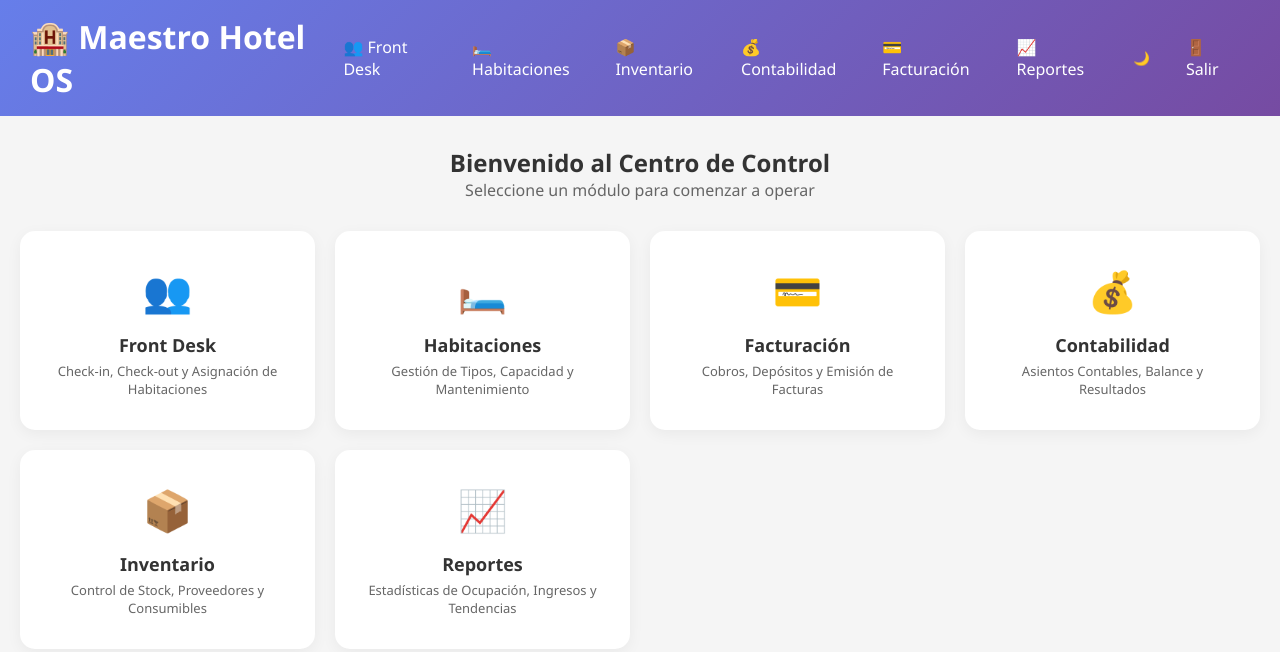
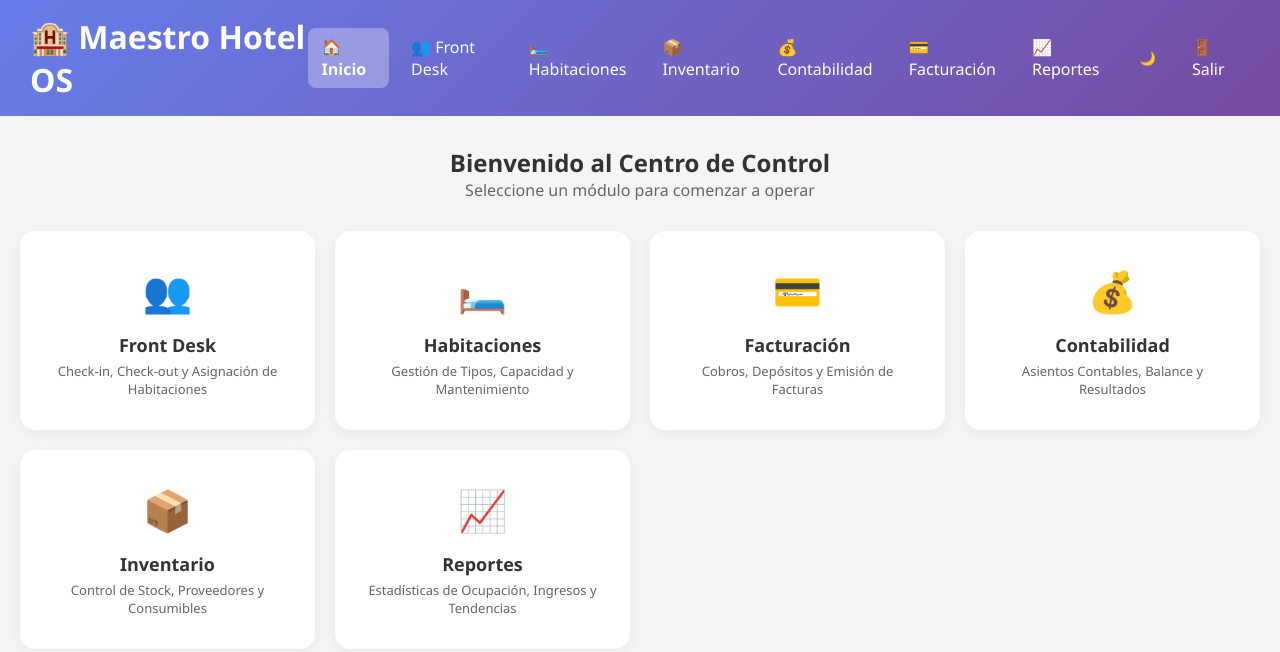
Before and after one commit to cveastar11-commits/maestro-hotel-os, a website: page public/index.html in a window 1280 px wide. Drawn offline with Linux system fonts and the light colour scheme; sample sign-in values are in the browser's storage.

Commit message:
Fix: Restauracion de estabilidad y navegacion segura

```diff
--- a/public/nav.js
+++ b/public/nav.js
@@ -1,4 +1,4 @@
-// Verificación de seguridad global
+// Verificación de seguridad
 const token = localStorage.getItem('token');
 if (!token) {
     window.location.href = '/login.html';
@@ -10,35 +10,28 @@ function renderNav(activePage) {
 
     let html = '';
 
-    // 1. BOTÓN DE REGRESO UNIVERSAL AL HUB
+    // Botón de Regreso Universal al Hub
     if (activePage !== 'index.html') {
-        html += `<a href="index.html" class="back-btn">⬅️ Volver al Hub</a>`;
+        html += `<a href="index.html" style="background:rgba(255,255,255,0.2); margin-right:10px;">⬅️ Volver al Hub</a>`;
     }
 
-    // 2. Menú de Navegación (Solo si NO estamos en el Hub para no redundar)
-    if (activePage !== 'index.html') {
-        html += `
-            <a href="index.html">🏠 Inicio</a>
-            <a href="guests.html">👥 Front Desk</a>
-            <a href="rooms.html">🛏️ Habitaciones</a>
-            <a href="inventory.html">📦 Inventario</a>
-            <a href="accounting.html">💰 Contabilidad</a>
-            <a href="billing.html">💳 Facturación</a>
-            <a href="reports.html">📈 Reportes</a>
-        `;
-    } else {
-        // Si estamos en el Hub, mostramos los enlaces normales
-        html += `
-            <a href="guests.html">👥 Front Desk</a>
-            <a href="rooms.html">🛏️ Habitaciones</a>
-            <a href="inventory.html">📦 Inventario</a>
-            <a href="accounting.html">💰 Contabilidad</a>
-            <a href="billing.html">💳 Facturación</a>
-            <a href="reports.html">📈 Reportes</a>
-        `;
-    }
+    // Enlaces del menú
+    const links = [
+        { name: '🏠 Inicio', url: 'index.html' },
+        { name: '👥 Front Desk', url: 'guests.html' },
+        { name: '🛏️ Habitaciones', url: 'rooms.html' },
+        { name: '📦 Inventario', url: 'inventory.html' },
+        { name: '💰 Contabilidad', url: 'accounting.html' },
+        { name: '💳 Facturación', url: 'billing.html' },
+        { name: '📈 Reportes', url: 'reports.html' }
+    ];
 
-    // 3. Utilidades
+    links.forEach(item => {
+        if (item.url === 'index.html' && activePage !== 'index.html') return; // No repetir inicio si ya hay botón volver
+        const isActive = item.url === activePage ? 'active' : '';
+        html += `<a href="${item.url}" class="${isActive}">${item.name}</a>`;
+    });
+
     html += `
         <button class="theme-toggle" onclick="toggleTheme()">🌙</button>
         <a href="#" onclick="cerrarSesion()">🚪 Salir</a>
```
Also changed, not shown: public/login.html (+1 -1 lines).
